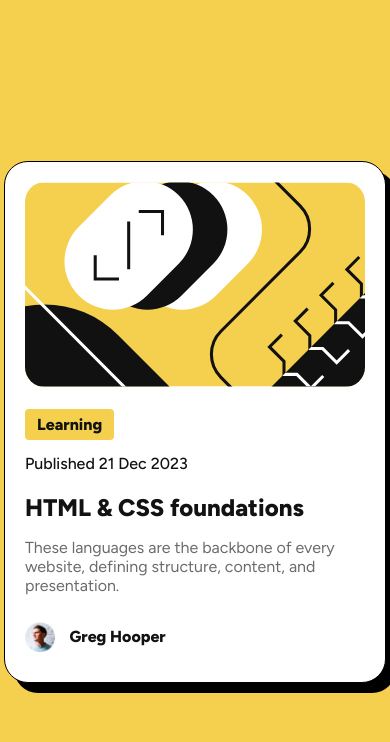
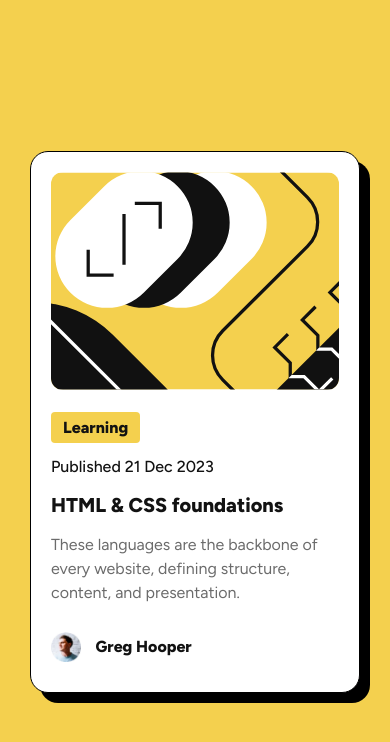
Before and after one commit to Puermuta/FM-BlogPreviewCard, a plain HTML site: page index.html in a window 390 px wide. Drawn offline with Linux system fonts and the light colour scheme.

Commit message:
Add responsiveness for mobile.

```diff
--- a/index.html
+++ b/index.html
@@ -11,10 +11,8 @@
 
   <!-- Feel free to remove these styles or customise in your own stylesheet 👍 -->
   <style>
-    .attribution { font-size: 11px; text-align: center; }
-    .attribution a { color: hsl(228, 45%, 44%); }
     p {
-      font-size: 16px;
+      font-size: clamp(0.5rem, 1rem, 1rem);
     }
     body {
       margin: 0;
@@ -30,19 +28,21 @@
       background: #fff;
       display: flex;
       flex-direction: column;
-      width: 340px;
-      height: 480px;
+      align-self: center;
+      max-width: 350px;
+      margin: 30px;
+      height: 500px;
       padding: 20px;
-      border-radius: 24px;
+      border-radius: 18px;
       border: 1px solid black;
       box-shadow: 10px 10px black;
     }
 
     .illustration {
       height: 260px;
-      width: 340px;
+      width: auto;
       overflow: hidden;
-      border-radius: 20px;
+      border-radius: 12px;
       margin-bottom: 22px;
     }
 
@@ -71,10 +71,14 @@
     .title {
       font-weight: 800;
       margin-bottom: 0;
+      font-size: clamp(1.25rem, 2.5vw, 1.5rem);
+      width: 85%;
+      white-space: nowrap;
     }
 
     .desc {
       color: hsl(0, 0%, 42%);
+      line-height: 1.5;
     }
 
     .author {
```
